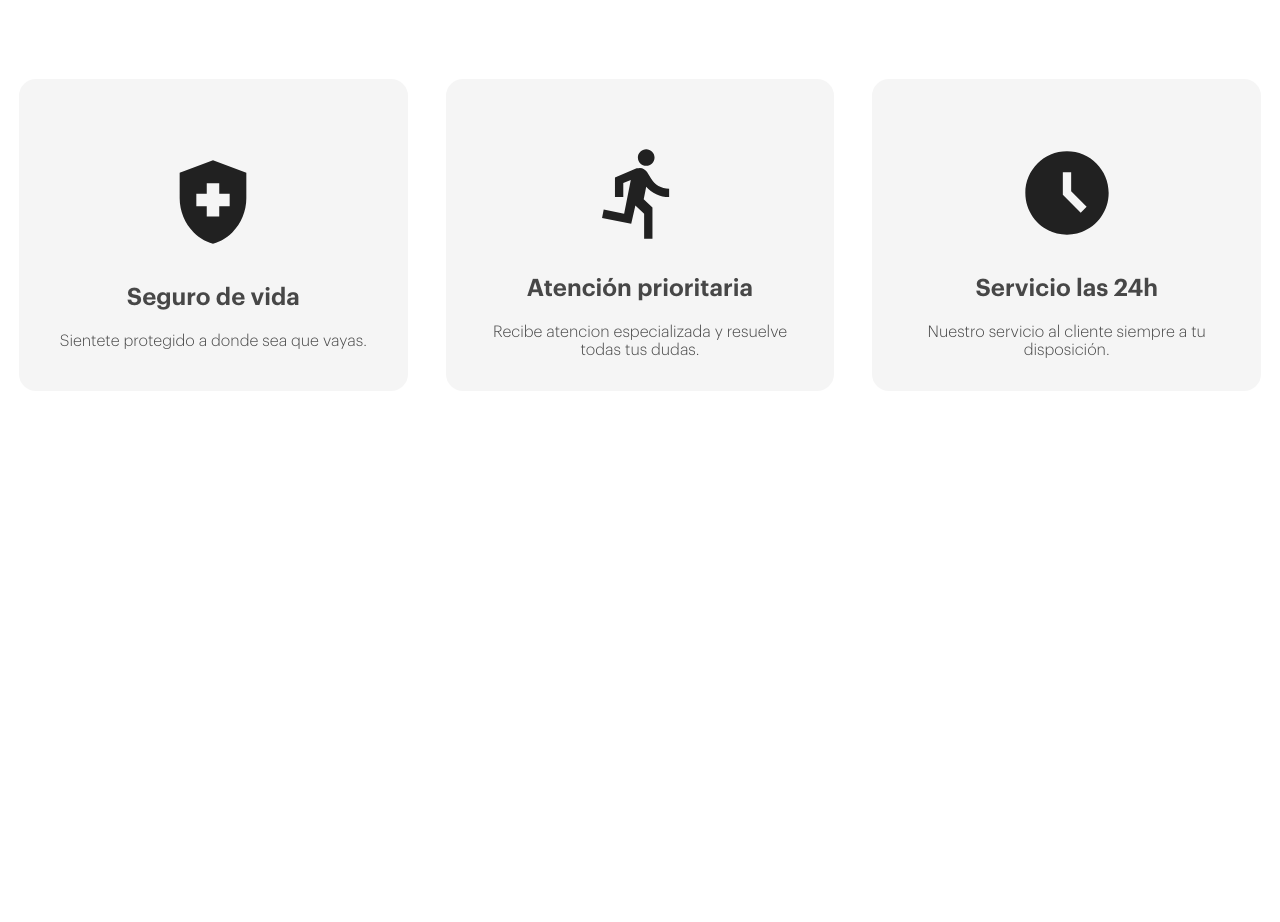
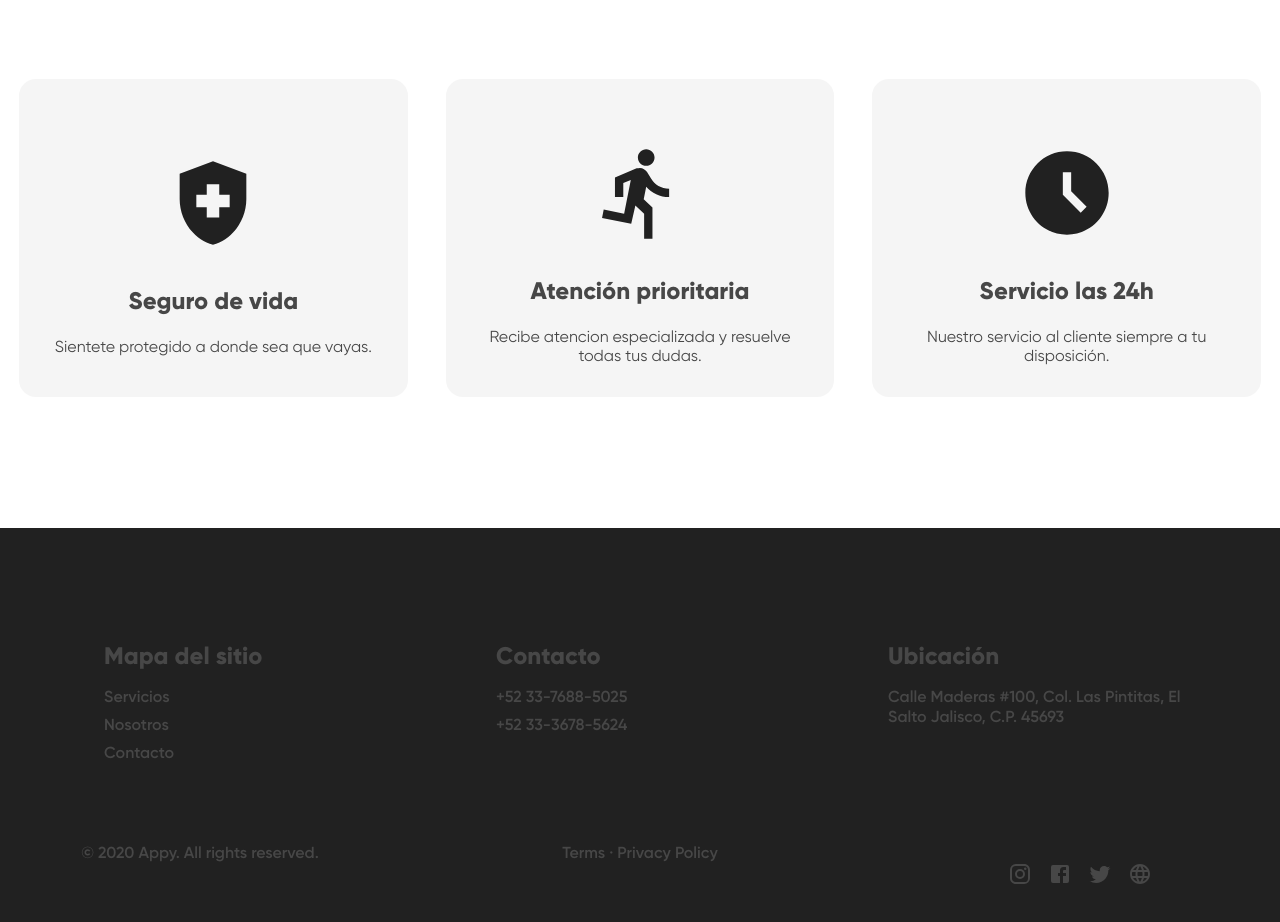
Before and after one commit to rentermx/rentermx, a React (Create React App) app: page / in a window 1280 px wide. Shown: the part 1040-1962 px from the top of the page. Before the commit the page ends 1562 px from the top, so only its background shows below. Built offline with nearby package versions, Linux system fonts and the light colour scheme.

Commit message:
huosorio: Add Footer component (#5)

```diff
--- a/src/App.tsx
+++ b/src/App.tsx
@@ -1,12 +1,13 @@
 import React, { Fragment } from 'react';
 import Navbar from './components/Navbar/Navbar';
 import Options from './components/Options/Options';
+import Footer from './components/Footer/Footer';
 import { createTheme, ThemeProvider } from '@mui/material/styles';
 import bgImg from './images/doctor-wallpaper.jpg';
 
 const theme = createTheme({
   typography: {
-    fontFamily: 'Graphik'
+    fontFamily: 'Gilroy'
   }
 });
 
@@ -33,6 +34,7 @@ function App() {
           }}></img>
         </div>
         <Options></Options>
+        <Footer></Footer>
       </Fragment>
     </ThemeProvider>
   );
--- /dev/null
+++ b/src/components/Footer/Footer.tsx
@@ -0,0 +1,73 @@
+import React from "react";
+import { styled } from '@mui/material/styles';
+import footerStyles from './FooterStyles';
+import InstagramIcon from '@mui/icons-material/Instagram';
+import FacebookIcon from '@mui/icons-material/Facebook';
+import TwitterIcon from '@mui/icons-material/Twitter';
+import LanguageIcon from '@mui/icons-material/Language';
+
+type FooterProps = {
+
+};
+
+const StyledFooter = styled('footer')(({ theme }) => footerStyles('konfio'));
+
+const Footer: React.FC<FooterProps> = () => {
+  return (
+    <section className="bg-[#212121] flex items-center justify-center flex-col">
+      <div className="container">
+        <StyledFooter>
+          <div className="footer-links-section">
+          <ul>
+            <h1 className="footer-link-title">Mapa del sitio</h1>
+              <li className="footer-link">
+                Servicios
+              </li>
+              <li className="footer-link">
+                Nosotros
+              </li>
+              <li className="footer-link">
+                Contacto
+              </li>
+          </ul>
+          <ul>
+            <h1 className="footer-link-title">Contacto</h1>
+              <div className="footer-text">
+                +52 33-7688-5025
+              </div>
+              <div className="footer-text">
+                +52 33-3678-5624
+              </div>
+          </ul>
+          <ul>
+            <h1 className="footer-link-title">Ubicación</h1>
+              <div className="footer-text">
+                Calle Maderas #100, Col. Las Pintitas, El Salto Jalisco, C.P. 45693
+              </div>
+          </ul>
+          </div>
+          <div className="footer-policy-section">
+            <span>© 2020 Appy. All rights reserved.</span>
+            <span>Terms · Privacy Policy</span>
+            <div>
+              <span className="footer-media-button">
+                <InstagramIcon></InstagramIcon>
+              </span>
+              <span className="footer-media-button">
+                <FacebookIcon></FacebookIcon>
+              </span>
+              <span className="footer-media-button">
+                <TwitterIcon></TwitterIcon>
+              </span>
+              <span className="footer-media-button">
+                <LanguageIcon></LanguageIcon>
+              </span>
+            </div>
+          </div>
+        </StyledFooter>
+      </div>
+    </section>
+  );
+};
+
+export default Footer;
--- /dev/null
+++ b/src/components/Footer/FooterStyles.tsx
@@ -0,0 +1,100 @@
+import { Theme } from "@mui/material";
+
+const colors = {
+  strive: {
+    main: '#00a0bb',
+    hover: '#162c50'
+  },
+  konfio: {
+    main: '#6e43b7',
+    hover: '#9879cd'
+  }
+}
+
+const baseColors = {
+  white: '#fff',
+  black: '#212121',
+  title: '#212121',
+  text: '#474747'
+}
+
+const styles = (variant: 'konfio' | 'strive') => ({
+  strive: {
+
+  },
+  konfio: {
+    '& .footer-links-section': {
+      display: 'grid',
+      gridTemplateColumns: 'repeat(1, minmax(0, 1fr))',
+      padding: '3rem 4rem',
+      gap: '1.5rem',
+    },
+    '& .footer-link-title': {
+      color: baseColors.text,
+      marginBottom: '1rem',
+      fontWeight: 600
+    },
+    '& .footer-text': {
+      color: baseColors.text,
+      marginBottom: '0.5rem'
+    },
+    '& .footer-link': {
+      color: baseColors.text,
+      marginBottom: '0.5rem',
+      listStyle: 'none',
+      cursor: 'pointer',
+      '&:hover': {
+        color: colors[variant].hover
+      }
+    },
+    '& .footer-policy-section': {
+      display: 'grid',
+      gap: '2.5rem',
+      textAlign: 'center',
+      paddingTop: '0.5rem',
+      paddingBottom: '2rem',
+      color: baseColors.text,
+      gridTemplateColumns: 'repeat(1, minmax(0, 1fr))',
+    },
+    '& .footer-media-button': {
+      padding: '0.5rem',
+      cursor: 'pointer',
+      display: 'inline-flex',
+      alignItems: 'center',
+      borderRadius: '9999px',
+      margin: '0.75rem 0',
+      transition: '0.1s ease-in-out',
+      '&:hover': {
+        backgroundColor: colors.konfio.hover,
+        color: baseColors.text
+      }
+    },
+    '@media (min-width: 640px)': {
+      padding: '3rem 0',
+      '& .footer-links-section': {
+        gridTemplateColumns: 'repeat(2, minmax(0, 1fr))',
+        paddingTop: '2rem',
+        paddingBottom: '2rem',
+      },
+      '& .footer-policy-section': {
+        gridTemplateColumns: 'repeat(2, minmax(0, 1fr))',
+      }
+    },
+    '@media (min-width: 768px)': {
+    },
+    '@media (min-width: 1024px)':{
+      '& .footer-links-section': {
+        gridTemplateColumns: 'repeat(3, minmax(0, 1fr))',
+        marginTop: '2rem',
+        marginBottom: '2rem',
+      },
+      '& .footer-policy-section': {
+        gridTemplateColumns: 'repeat(3, minmax(0, 1fr))',
+      }
+    }
+  },
+});
+
+const footerStyles: any = (variant: 'strive' | 'konfio', theme?: Theme) => (styles(variant)[variant]);
+
+export default footerStyles;
--- a/src/components/Navbar/Navbar.tsx
+++ b/src/components/Navbar/Navbar.tsx
@@ -20,11 +20,11 @@ import navbarStyles from './NavbarStyles';
 const pages = ['Servicios', 'Nosotros', 'Contacto'];
 const settings = ['Profile', 'Account', 'Dashboard', 'Logout'];
 
-type Props = {}
+type NavbarProps = {};
 
 const StyledAppBar = styled(AppBar)<AppBarProps>(({ theme }) => navbarStyles('konfio'));
 
-const Navbar = (props: Props) => {
+const Navbar: React.FC<NavbarProps> = (props) => {
   const [anchorElNav, setAnchorElNav] = useState<null | HTMLElement>(null);
   const [anchorElUser, setAnchorElUser] = useState<null | HTMLElement>(null);
   const [ scrolled, setScrolled ] = useState(false);
--- a/src/components/Options/Options.tsx
+++ b/src/components/Options/Options.tsx
@@ -9,7 +9,7 @@ import AccessTimeFilledIcon from '@mui/icons-material/AccessTimeFilled';
 
 type OptionsProps = {};
 
-const StyledAppBar = styled('div')<OptionsProps>(({ theme }) => optionsStyles('konfio'));
+const StyledCard = styled('div')<OptionsProps>(({ theme }) => optionsStyles('konfio'));
 
 const Options:React.FC<OptionsProps> = (props) => {
   const [ state, setState ] = useState(-1);
@@ -26,21 +26,21 @@ const Options:React.FC<OptionsProps> = (props) => {
     <section className='flex flex-col items-center'>
       <div className='mt-[8rem] text-6xl font-semibold'>Todo lo que buscas lo encuentras aquí</div>
       <div className="container flex flex-col items-center justify-center lg:items-stretch lg:flex-row">
-        <StyledAppBar onMouseEnter={() => handleMouseEnter(0)} onMouseLeave={() => handleMouseLeave(-1)}>
+        <StyledCard onMouseEnter={() => handleMouseEnter(0)} onMouseLeave={() => handleMouseLeave(-1)}>
           <HealthAndSafetyIcon className={'option ' + (state === 0 ? 'hover-class' : '')} />
           <div className='option-card-title'>Seguro de vida</div>
           <div className='option-card-subtitle'>Sientete protegido a donde sea que vayas.</div>
-        </StyledAppBar>
-        <StyledAppBar onMouseEnter={() => handleMouseEnter(1)} onMouseLeave={() => handleMouseLeave(-1)}>
+        </StyledCard>
+        <StyledCard onMouseEnter={() => handleMouseEnter(1)} onMouseLeave={() => handleMouseLeave(-1)}>
           <DirectionsRunIcon className={'option ' + (state === 1 ? 'hover-class' : '')} />
           <div className='option-card-title'>Atención prioritaria</div>
           <div className='option-card-subtitle'>Recibe atencion especializada y resuelve todas tus dudas.</div>
-        </StyledAppBar>
-        <StyledAppBar onMouseEnter={() => handleMouseEnter(2)} onMouseLeave={() => handleMouseLeave(-1)}>
+        </StyledCard>
+        <StyledCard onMouseEnter={() => handleMouseEnter(2)} onMouseLeave={() => handleMouseLeave(-1)}>
           <AccessTimeFilledIcon className={'option ' + (state === 2 ? 'hover-class' : '')} />
           <div className='option-card-title'>Servicio las 24h</div>
           <div className='option-card-subtitle'>Nuestro servicio al cliente siempre a tu disposición.</div>
-        </StyledAppBar>
+        </StyledCard>
       </div>
     </section>
   )
--- a/src/components/Options/OptionsStyles.tsx
+++ b/src/components/Options/OptionsStyles.tsx
@@ -63,17 +63,16 @@ const styles = (variant: 'konfio' | 'strive') => ({
       fontWeight: '300',
       padding: '0 0 2rem 0'
     },
-    '@media (min-width: 1024px)':{
-      marginTop: '8rem',
-      marginBottom: '8rem',
-    },
     '@media (min-width: 640px)': {
       width: '33%'
     },
     '@media (min-width: 768px)': {
       width: '28%',
+    },
+    '@media (min-width: 1024px)':{
+      marginTop: '8rem',
+      marginBottom: '8rem',
     }
-
   },
   konfio: {
     backgroundColor: 'rgb(245 245 245)',
--- a/src/index.tsx
+++ b/src/index.tsx
@@ -1,7 +1,7 @@
 import React from 'react';
 import ReactDOM from 'react-dom/client';
 import './index.css';
-import './fonts/Graphik.css';
+import './fonts/Gilroy.css';
 import App from './App';
 import reportWebVitals from './reportWebVitals';
 
```
